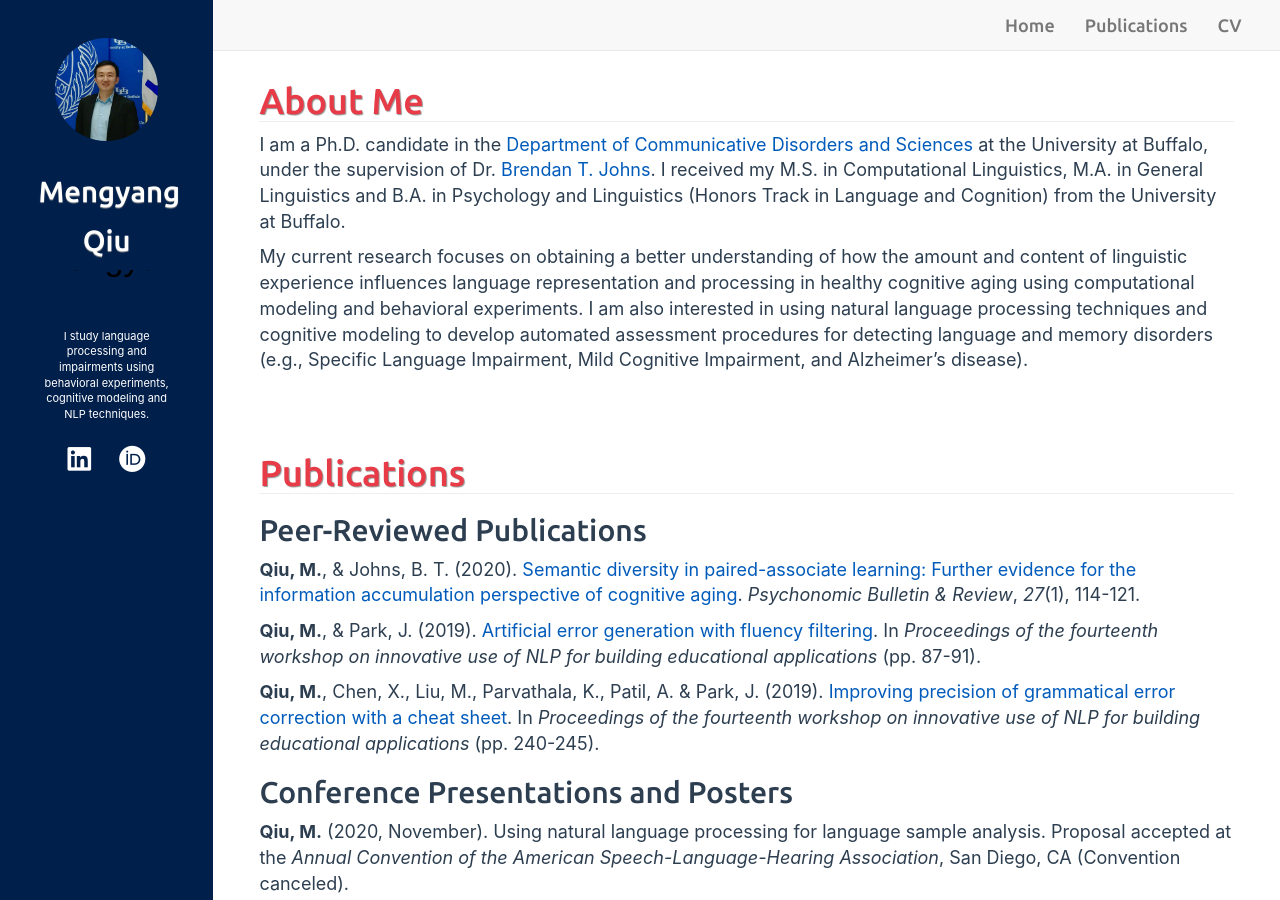
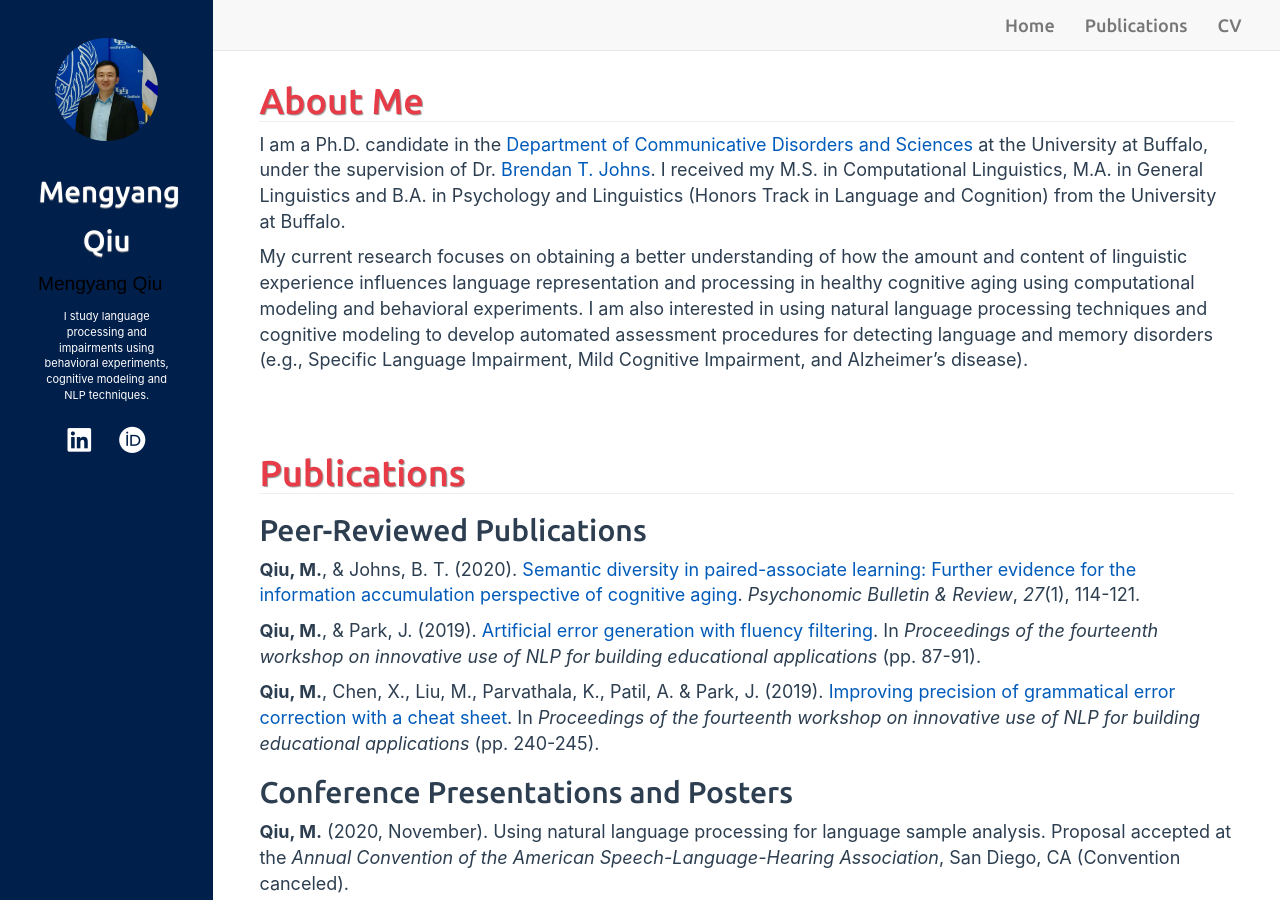
Before and after one commit to mengyangq/mengyangq.github.io, a Jekyll site: the page built from index.html, in a window 1280 px wide and 900 px high. Built offline with Jekyll 4.4.1, drawn with Linux system fonts in a browser that asks for light colours; nearby versions of some CDN libraries; a style sheet for code colours, icons or effects is not loaded.

Commit message:
Mon Oct 12 00:07:08 EDT 2020

```diff
--- a/_includes/sidebar.html
+++ b/_includes/sidebar.html
@@ -18,9 +18,8 @@
 </div>
 
 <div class="sidebar-header" role="banner">
-  <svg viewBox="0 0 56 18">
-    <!--<text x="0" y="15">Mengyang Qiu</text>-->
-    <text>Mengyang Qiu</text>
+  <svg viewBox="0 0 100 18">
+   <text x="0" y="15">Mengyang Qiu</text>
   </svg>
 </div>
 
```
